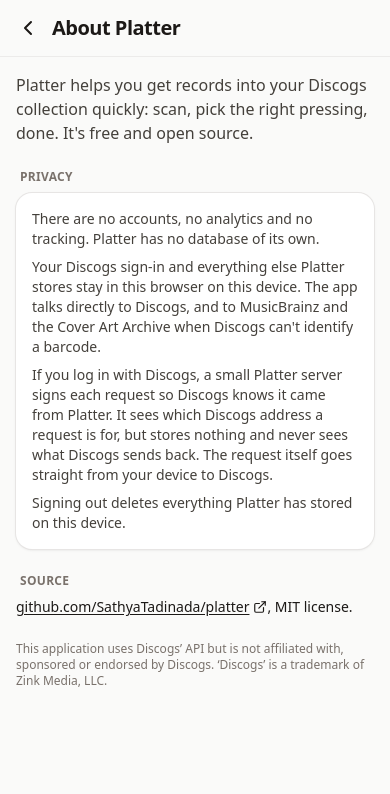
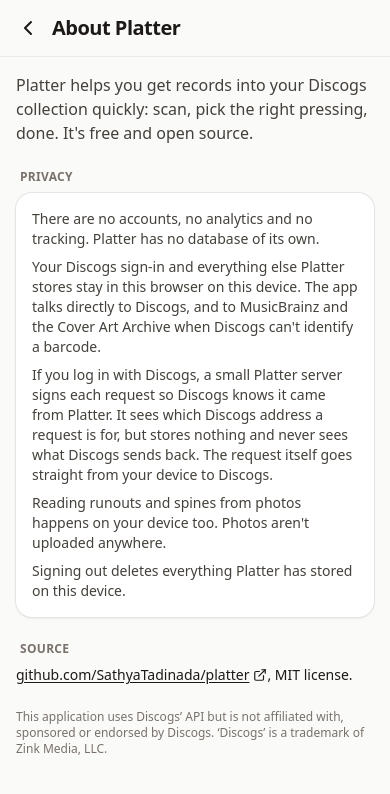
Before and after one commit to SathyaTadinada/platter, a React (Vite) app: page /about in a window 390 px wide. Shown: the top 794 px of the page. Built offline with nearby package versions, Linux system fonts and the light colour scheme.

Commit message:
Polish: shorter camera box on phones, privacy note about on-device OCR

```diff
--- a/src/screens/About.tsx
+++ b/src/screens/About.tsx
@@ -24,6 +24,7 @@
             Discogs address a request is for, but stores nothing and never sees what Discogs sends back. The request itself goes straight
             from your device to Discogs.
           </p>
+          <p>Reading runouts and spines from photos happens on your device too. Photos aren't uploaded anywhere.</p>
           <p>Signing out deletes everything Platter has stored on this device.</p>
         </Card>
       </Section>
--- a/src/screens/Scan.tsx
+++ b/src/screens/Scan.tsx
@@ -147,7 +147,7 @@
       />
       <div className="lg:grid lg:grid-cols-[minmax(0,26rem)_1fr] lg:gap-8">
         <div>
-          <div className="relative mx-auto aspect-[3/4] max-h-[60dvh] w-full overflow-hidden rounded-3xl bg-stone-900 lg:max-h-none">
+          <div className="relative mx-auto aspect-[4/5] max-h-[55dvh] w-full overflow-hidden rounded-3xl bg-stone-900 lg:aspect-[3/4] lg:max-h-none">
             <video ref={videoRef} playsInline muted autoPlay className={`size-full object-cover ${on ? '' : 'hidden'}`} />
 
             {!on && !still && (
```
